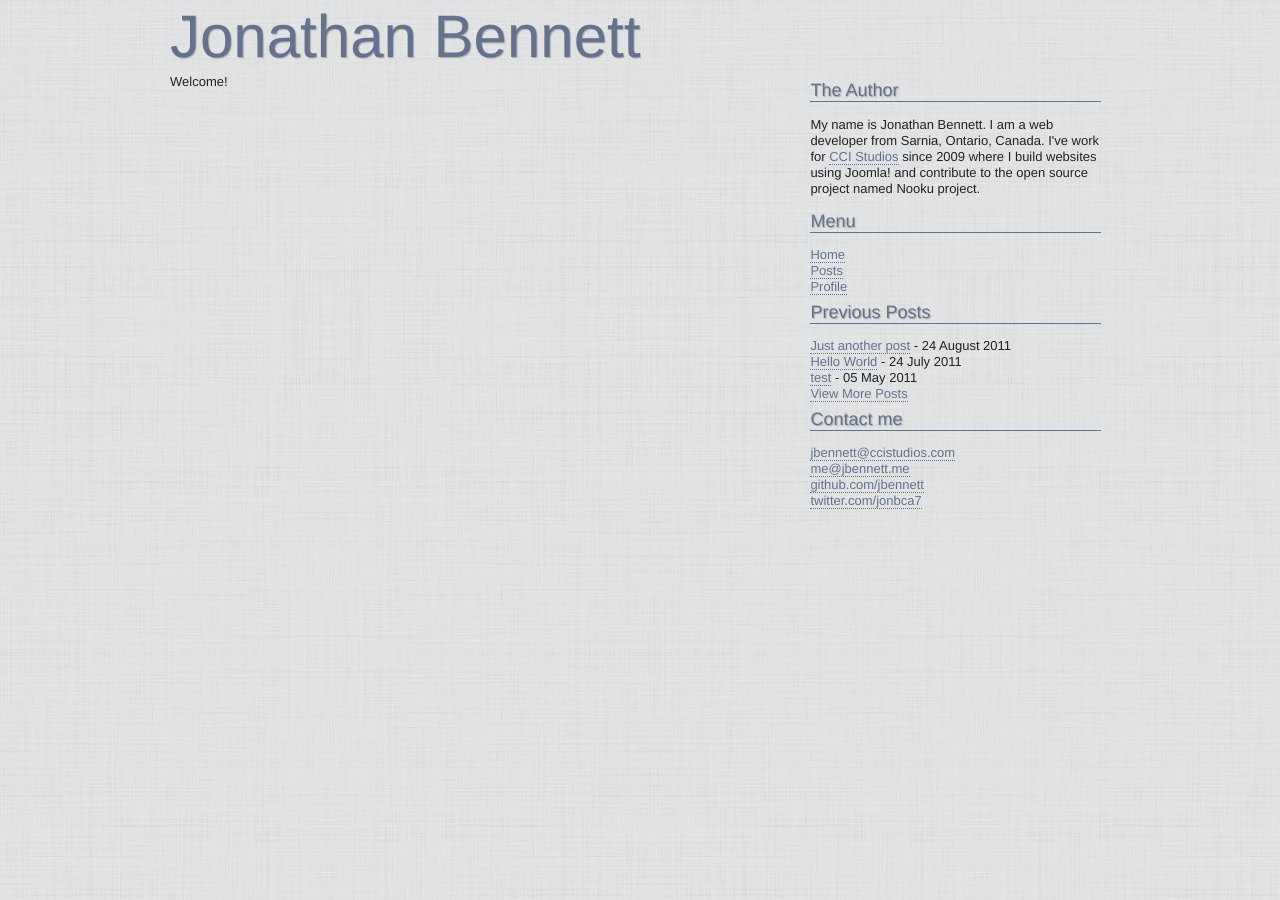
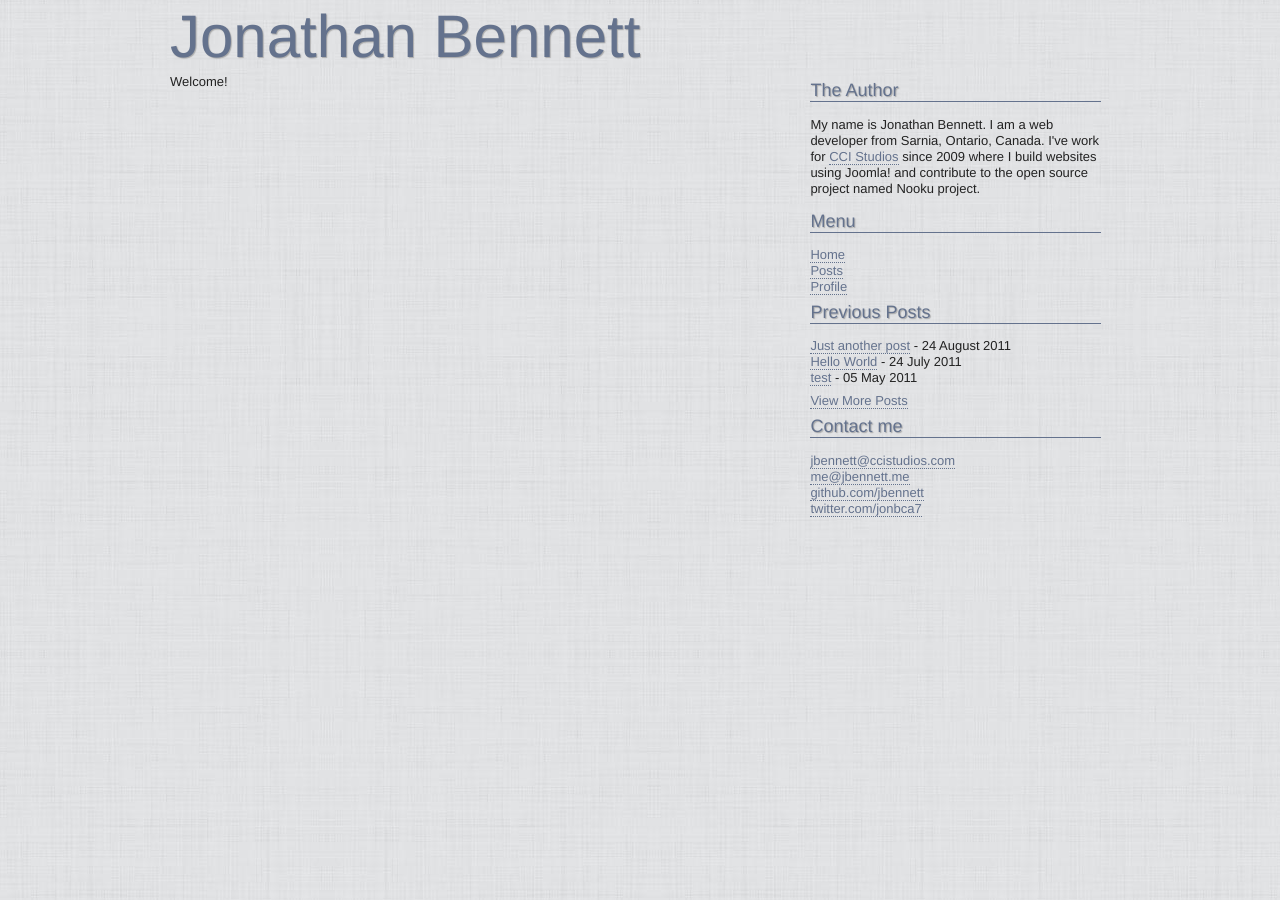
Before and after one commit to jbennett/jbennett.github.com, a Jekyll site: the page built from index.html, in a window 1280 px wide. Built offline with Jekyll 4.4.1, drawn with Linux system fonts in a browser that asks for light colours.

Commit message:
Updated Readmore

```diff
--- a/_layouts/default.html
+++ b/_layouts/default.html
@@ -54,9 +54,10 @@
 								{{ post.date | date_to_long_string }}
 							</li>
 						{% endfor %}
-
-						<li><a href="/posts.html">View More Posts</a></li>
 					</ul>
+					<div class="readmore">
+						<a href="/posts.html">View More Posts</a>
+					</div>
 				</nav>
 
 				<h2>Contact me</h2>
--- a/css/screen.css
+++ b/css/screen.css
@@ -107,3 +107,7 @@ ul.hmenu li {
 	zoom: 1;
 }
 /* end menus */
+
+.readmore {
+	margin: 0.5em 0;
+}
```
